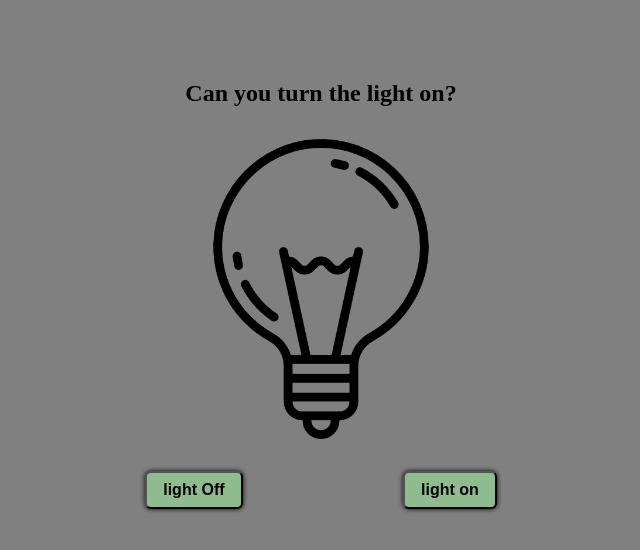
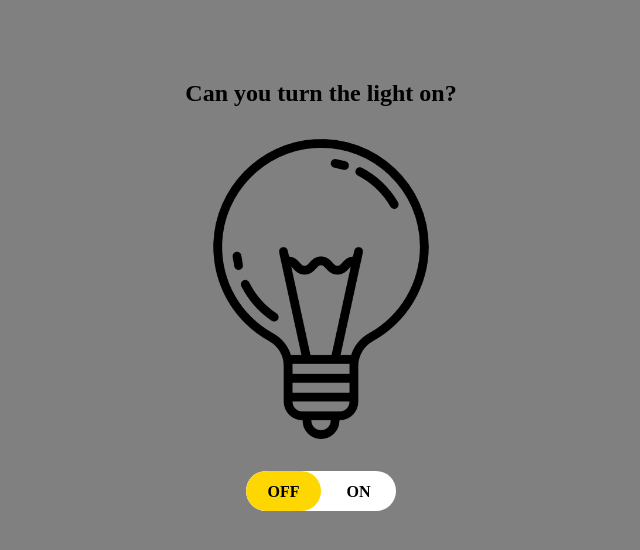
Before and after one commit to Vyom1912/Light-on-off, a plain HTML site: page index.html in a window 1280 px wide. Shown: the whole page, without its empty margins (319-959 px from the left). Drawn offline with Linux system fonts and the light colour scheme.

Commit message:
Add files via upload

```diff
--- a/index.html
+++ b/index.html
@@ -3,7 +3,8 @@
   <head>
     <meta charset="UTF-8" />
     <meta name="viewport" content="width=device-width, initial-scale=1.0" />
-    <title>Document</title>
+    <link rel="icon" href="light-bulb-on.png" />
+    <title>light-on/off</title>
     <link rel="stylesheet" href="style.css" />
   </head>
   <body>
@@ -14,18 +15,32 @@
       <div class="img">
         <img src="light-bulb-off.png  " alt="" id="image" />
       </div>
-      <div class="btn-group">
+      <!-- <div class="btn-group">
         <button class="btn" onclick="myFun0()">light Off</button>
         <button class="btn" onclick="myFun1()">light on</button>
+      </div> -->
+      <div class="switch">
+        <div class="switch-off active"onclick="myFun0()">OFF</div>
+        <div class="switch-on"onclick="myFun1()">ON</div>
+        <div class="active-block"></div>
       </div>
     </div>
   </body>
   <script>
+    var img= document.getElementById("image")
+    var switchOff = document.getElementsByClassName("switch-off")[0];
+    var switchOn = document.getElementsByClassName("switch-on")[0];
     function myFun0() {
-      document.getElementById("image").src = "light-bulb-off.png";
+      img.src = "light-bulb-off.png";
+      switchOff.classList.add("active");
+      switchOn.classList.remove("active");
     }
     function myFun1() {
-      document.getElementById("image").src = "light-bulb-on.png";
+      img.src = "light-bulb-on.png";
+      switchOff.classList.remove("active");
+      switchOn.classList.add("active");
+      img.style.filter = 'drop-shadow(0 0 50px white)';
+
     }
   </script>
 </html>
--- a/style.css
+++ b/style.css
@@ -10,7 +10,7 @@ body {
   background-color: grey;
 }
 .container {
-  width: 40%;
+  width: 50%;
   margin: 5rem auto;
   text-align: center;
 }
@@ -22,14 +22,13 @@ body {
   margin: 2rem auto;
   width: 300px;
   height: 300px;
-  /* margin: ; */
 }
 .img img {
   width: 100%;
   height: 100%;
   box-shadow: 0 0 10 yellow;
-}
-.btn-group {
+ }
+/*.btn-group {
   margin: 2rem 0 0;
   width: 100%;
   display: flex;
@@ -45,4 +44,47 @@ body {
   color: black;
   font-size: 1rem;
   font-weight: 600;
+} */
+.switch{
+  width: 150px;
+  height: 40px;
+  margin:1.5rem auto 0;
+  background-color: white;
+  border-radius: 20px;
+  overflow: hidden;
+  display: flex;
+  align-items: center;
+  position: relative;
 }
+.switch-on,.switch-off{
+  flex: 1;
+  height: 100%;
+  font-size: 16px;
+  font-weight: 600;
+  color: black;
+  padding: 12px 0;
+  z-index: 10;
+  cursor: pointer;
+}
+.active-block {
+  position: absolute;
+  width: 50%;
+  height: 100%;
+  background-color: gold;
+  border-radius: 20px;
+  transition: left 0.3s ease;
+}
+.switch-off.active ~ .active-block {
+  left: 0;
+}
+.switch-on.active ~ .active-block {
+  left: 50%;
+}
+@media only screen and (max-width: 800px){
+  .img{
+    width: 250px;height: 250px;
+  }
+  .container{
+    width: 80%;
+  }
+}
```
